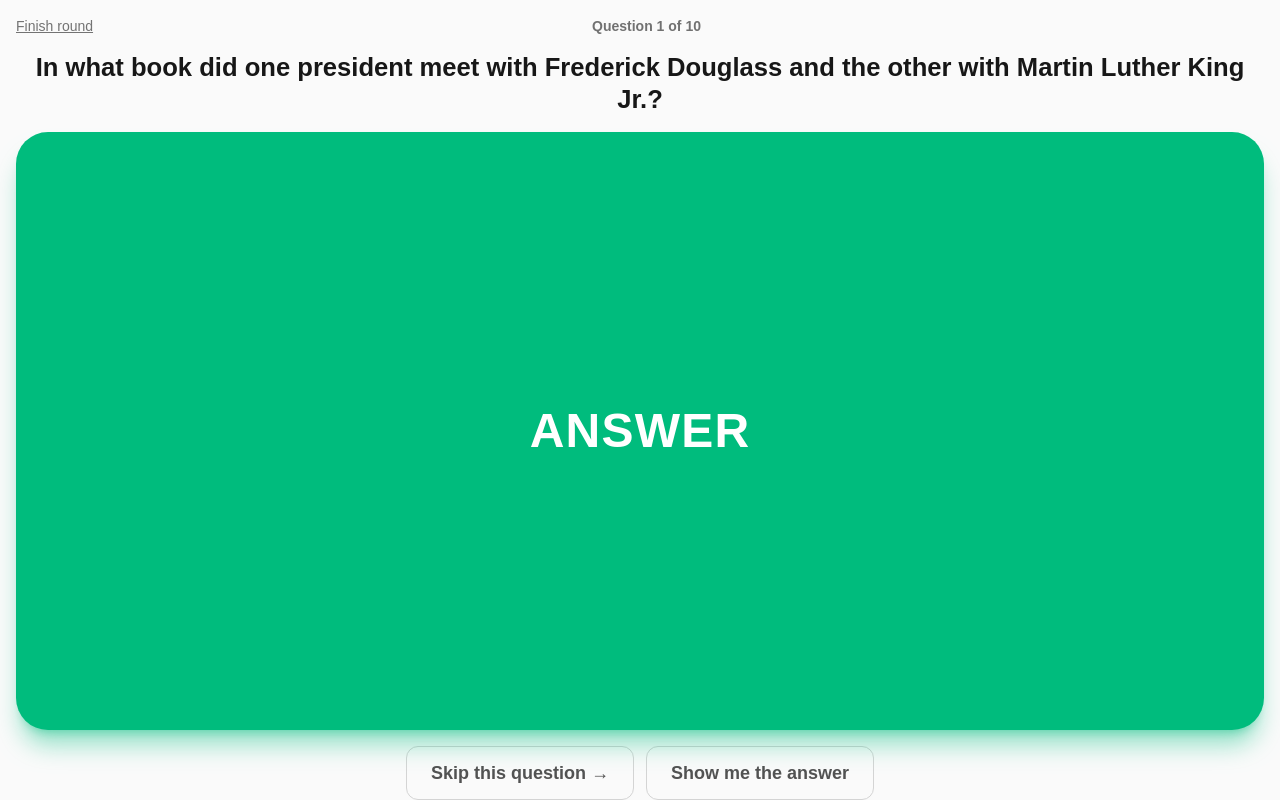
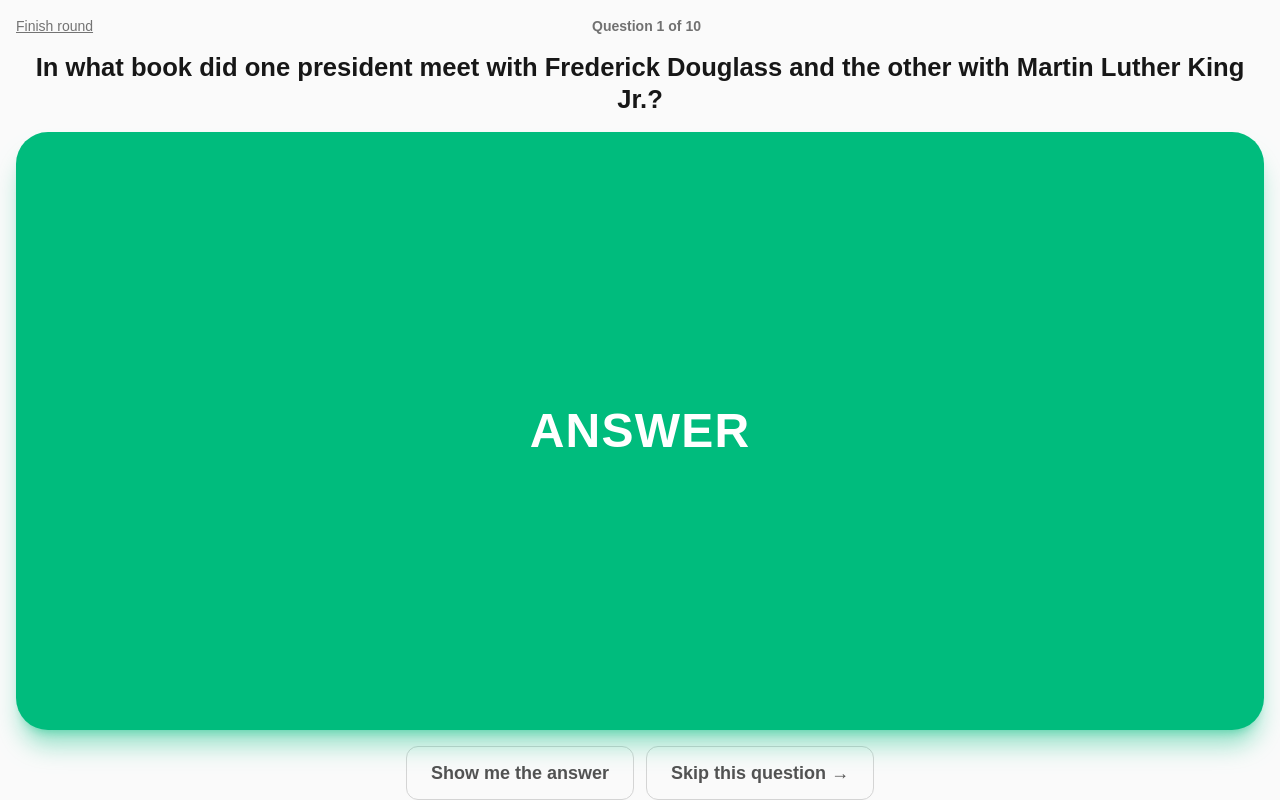
Before and after one commit to ozbaya/battle_of_the_books, a Next.js app: page /practice in a window 1280 px wide. Both pictures are taken after a click on the button "Start practicing". Built offline with nearby package versions, Linux system fonts and the light colour scheme.

Commit message:
Swap order of practice mode's Show answer / Skip buttons
Co-Authored-By: Claude Sonnet 5 <noreply@anthropic.com>

```diff
--- a/src/app/practice/page.tsx
+++ b/src/app/practice/page.tsx
@@ -303,16 +303,16 @@ function PracticeQuestionView({
         {!tapped && !gaveUp && (
           <>
             <button
+              onClick={handleShowAnswer}
+              className="rounded-xl border border-neutral-300 px-6 py-3 text-lg font-bold text-neutral-600 hover:bg-black/5 dark:border-neutral-700 dark:text-neutral-300 dark:hover:bg-white/5"
+            >
+              Show me the answer
+            </button>
+            <button
               onClick={onNext}
               className="rounded-xl border border-neutral-300 px-6 py-3 text-lg font-bold text-neutral-600 hover:bg-black/5 dark:border-neutral-700 dark:text-neutral-300 dark:hover:bg-white/5"
             >
               {isLast ? 'Skip to results →' : 'Skip this question →'}
-            </button>
-            <button
-              onClick={handleShowAnswer}
-              className="rounded-xl border border-neutral-300 px-6 py-3 text-lg font-bold text-neutral-600 hover:bg-black/5 dark:border-neutral-700 dark:text-neutral-300 dark:hover:bg-white/5"
-            >
-              Show me the answer
             </button>
           </>
         )}
```
